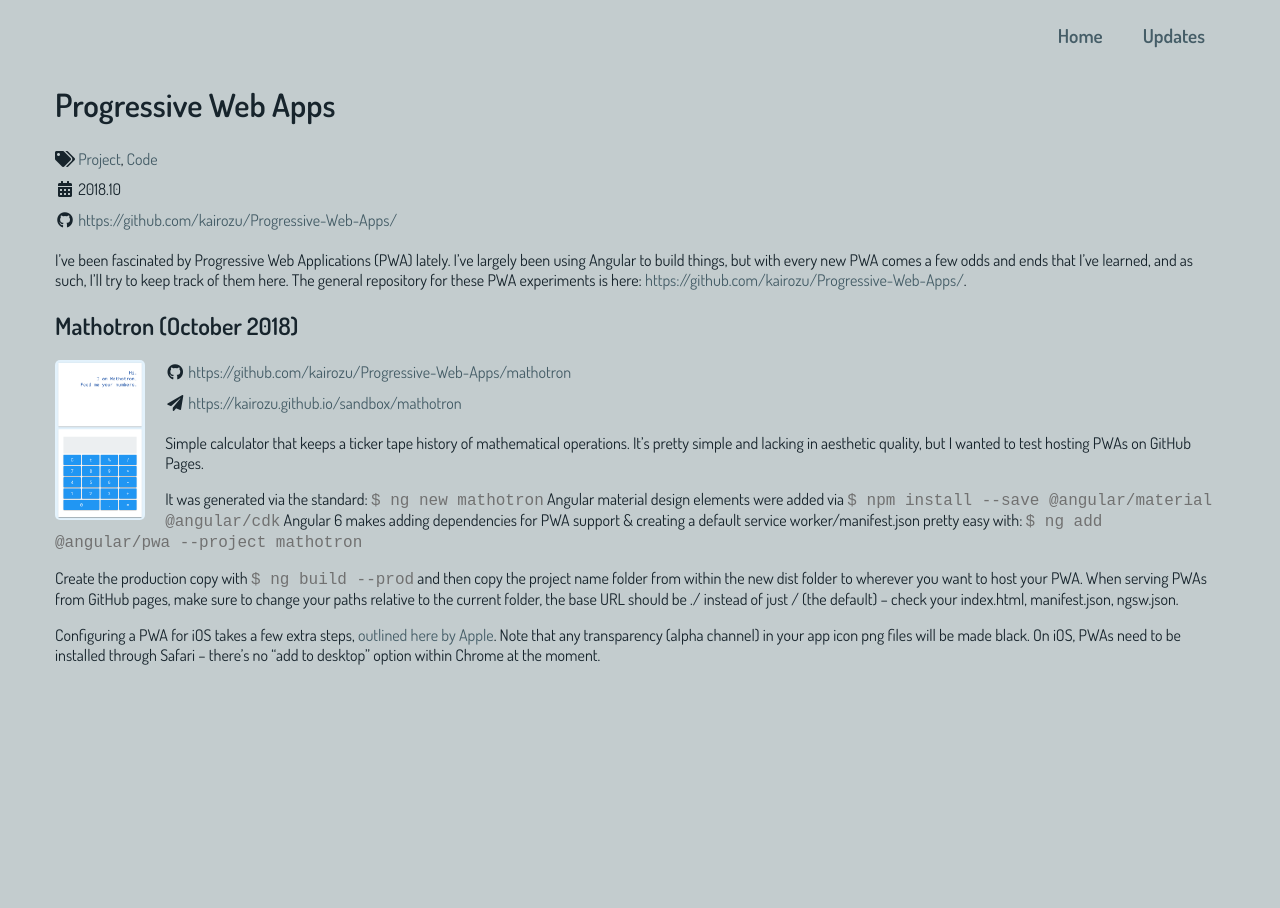
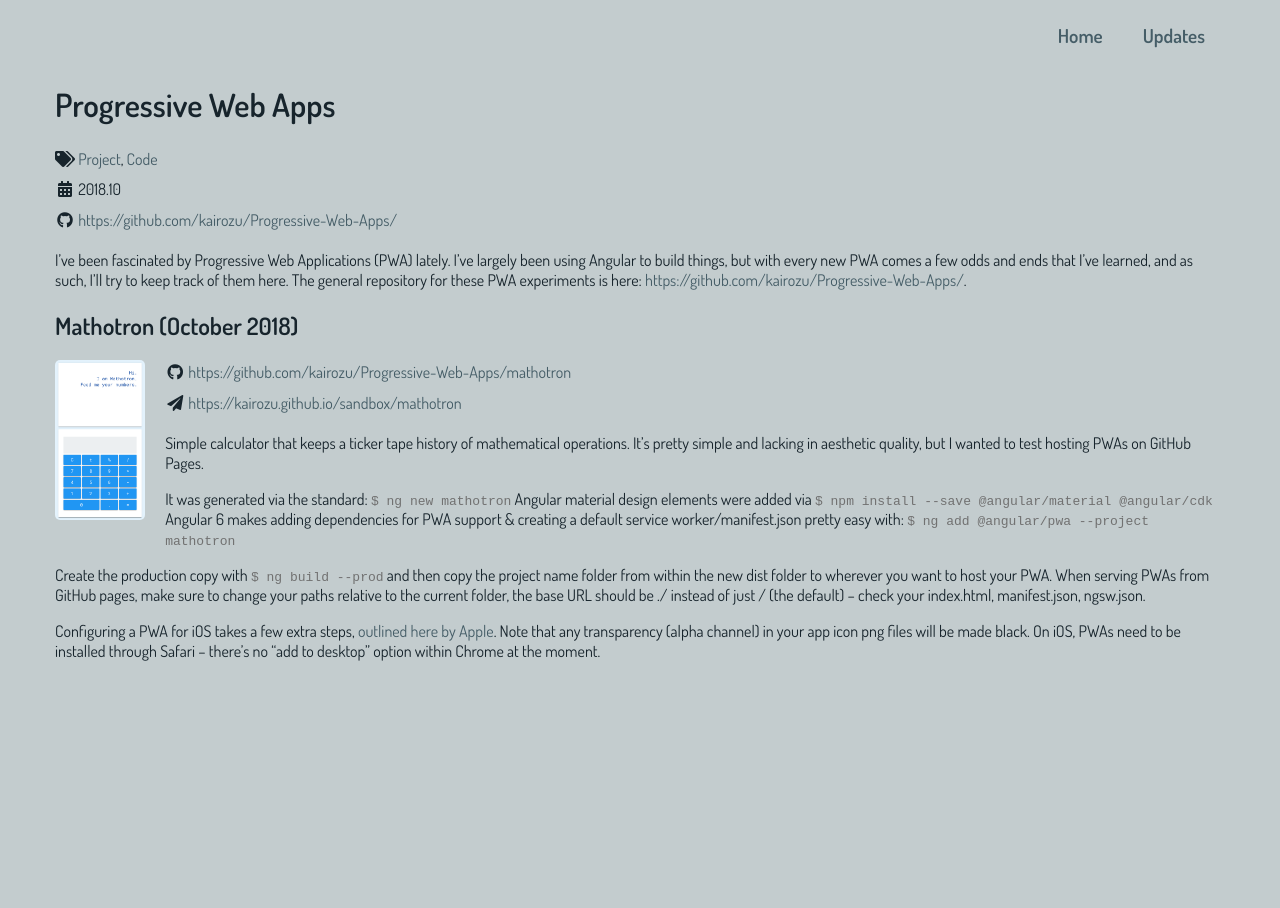
Before and after one commit to kairozu/kairozu.github.io, a Jekyll site: the page built from updates/_posts/2018-10-04-progressive-web.md, in a window 1280 px wide. Built offline with Jekyll 4.4.1, drawn with Linux system fonts in a browser that asks for light colours; nearby versions of some CDN libraries.

Commit message:
small code font

```diff
--- a/css/highlights.css
+++ b/css/highlights.css
@@ -6,7 +6,10 @@
   line-height: 1.5em;
   overflow: auto; }
 
-code { font-family: 'Anonymous Pro', 'Courier New', Courier, monospace; color: #717171; }
+code {
+  font-family: 'Anonymous Pro', 'Courier New', Courier, monospace;
+  color: #717171;
+  font-size: small; }
 
 .highlight .c { color: #5B507A } /* Comment MOD */
 .highlight .err { color: #717171 } /* Error MOD */
--- a/css/main.css
+++ b/css/main.css
@@ -37,6 +37,9 @@
     transition: 200ms color ease-in-out;
     word-wrap: break-word; /* old name */
     overflow-wrap: break-word;
+    -ms-word-break: break-all;
+    word-break: break-all;
+    word-break: break-word;
 }
 a, a:focus, a:hover { color: #687768; }
 .light { font-weight: 200; }
@@ -103,7 +106,6 @@
 }
 
 .headerData {
-    min-width: 300px;
     line-height: 1.6em;
 }
 .headerDataItem { margin-bottom: 5px; }
```
